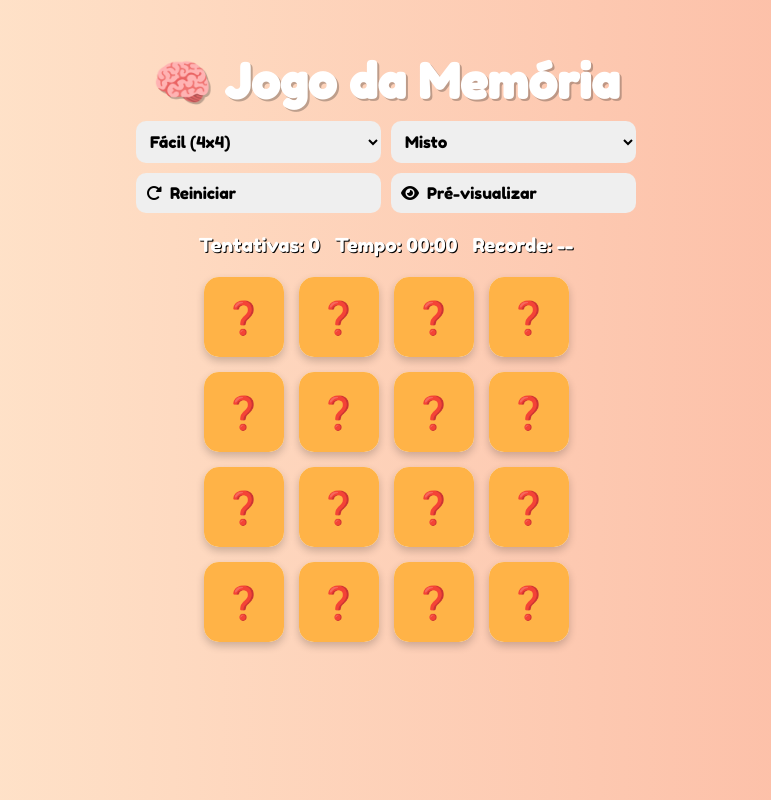
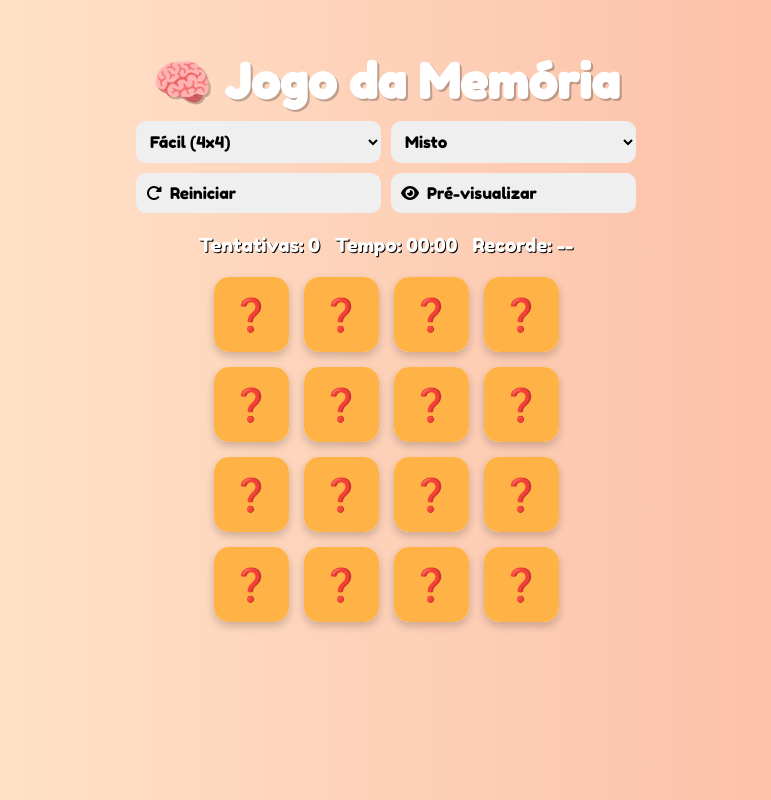
Before and after one commit to reberson-454578/jogo-da-memoria, a plain HTML site: page index.html in a window 1280 px wide. Shown: the whole page, without its empty margins (254-1025 px from the left). Drawn offline with Linux system fonts and the light colour scheme.

Commit message:
Teste de espaço cartas respons...

```diff
--- a/index.html
+++ b/index.html
@@ -260,12 +260,6 @@
           gap: 10px;
           font-size: 0.9rem;
         }
-      }
-
-      html,
-      body {
-        height: 100%;
-        overflow: hidden;
       }
     </style>
   </head>
@@ -540,7 +534,7 @@
           // RESPONSIVIDADE — tamanho das cartas em telas pequenas
           const isMobile = window.innerWidth <= 768;
           if (isMobile) {
-            const spacing = 10; // espaço entre as cartas
+            const spacing = 8; // espaço entre as cartas
             const controlsHeight = 180; // estimativa da altura ocupada por cabeçalho, botões e status
             const maxAvailableHeight = window.innerHeight - controlsHeight;
 
@@ -552,8 +546,8 @@
             board.style.gridTemplateColumns = `repeat(${cols}, ${cardSize}px)`;
             board.style.gridTemplateRows = `repeat(${rows}, ${cardSize}px)`;
           } else {
-            board.style.gridTemplateColumns = `repeat(${cols}, 80px)`;
-            board.style.gridTemplateRows = `repeat(${rows}, 80px)`;
+            board.style.gridTemplateColumns = `repeat(${cols}, 75px)`;
+            board.style.gridTemplateRows = `repeat(${rows}, 75px)`;
           }
 
           emojiPairs.forEach((emoji) => board.appendChild(createCard(emoji)));
```
